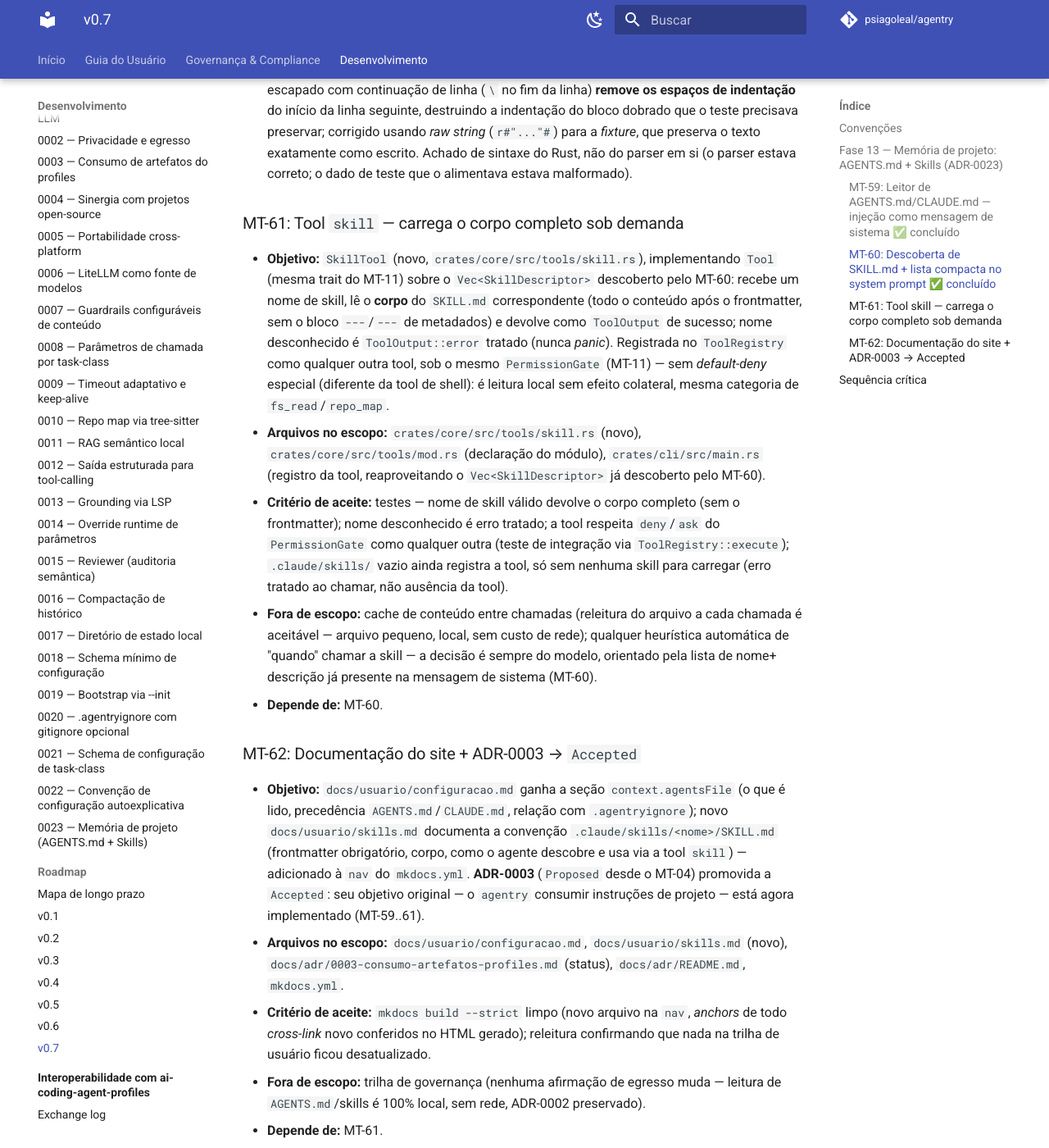
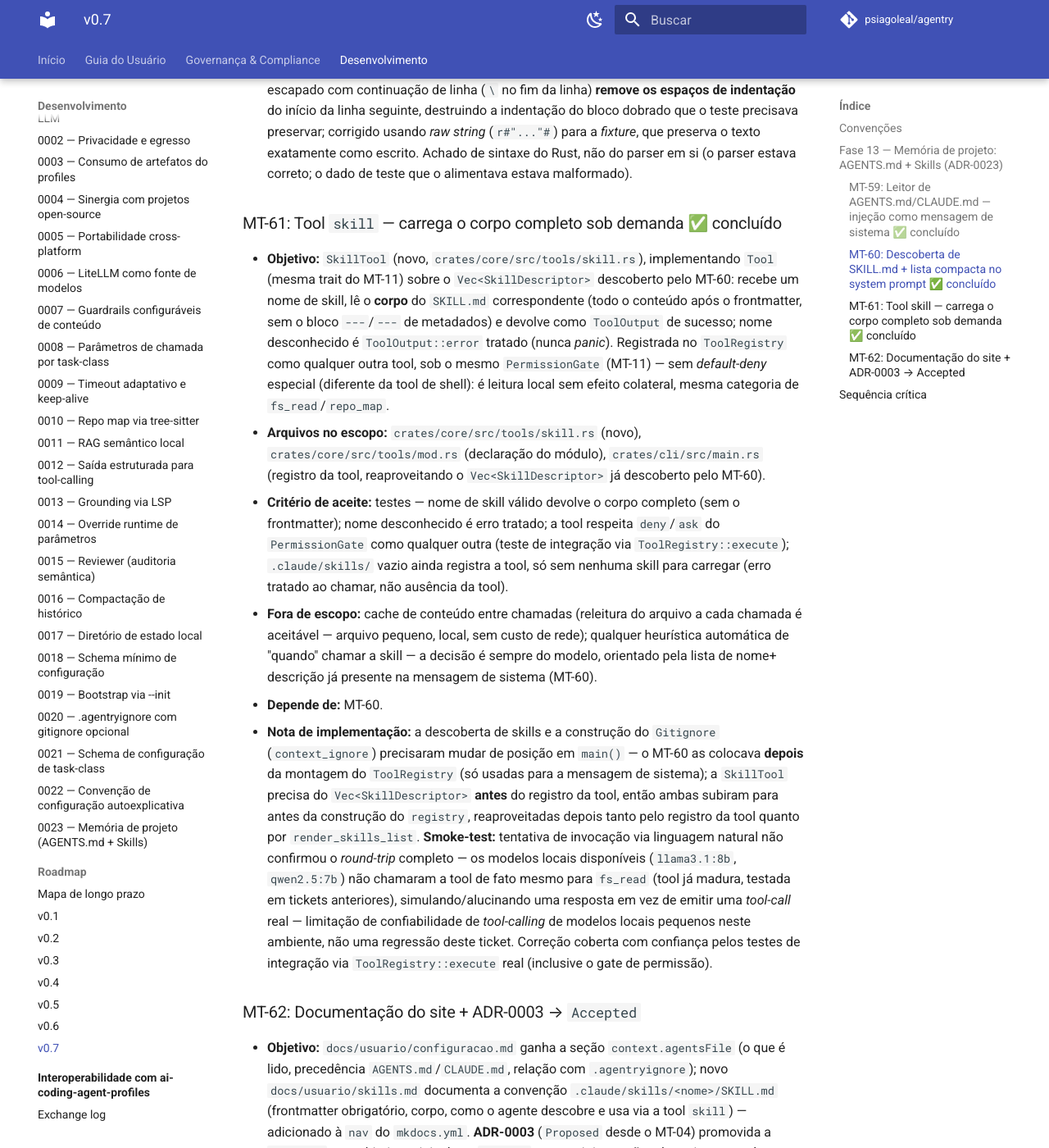
Before and after one commit to psiagoleal/agentry, an MkDocs documentation site: the page built from docs/roadmap-v0.7.md, in a window 1280 px wide and 1400 px high, scrolled down 2455 px. Shown: the whole window at 82% size. Built offline with MkDocs 1.6.1 and Material for MkDocs 9.7.7, drawn with Linux system fonts in a browser that asks for light colours; comment, search, counter and statistics services are not loaded.

Commit message:
docs(handoff): marca MT-61 concluído; próximo passo é o MT-62 (fecha a Fase 13)
roadmap-v0.7.md e CURRENT-STATE.md refletem a tool skill funcionando
(testes de integração) e o achado do smoke-test sobre confiabilidade
de tool-calling dos modelos locais disponíveis neste ambiente.

{agente: Claude Code; modelo: claude-sonnet-5}

```diff
--- a/docs/roadmap-v0.7.md
+++ b/docs/roadmap-v0.7.md
@@ -87,7 +87,7 @@ nesta fase** — decisão explícita da ADR-0023 (parser de frontmatter próprio
   preserva o texto exatamente como escrito. Achado de sintaxe do Rust, não do parser em si (o
   parser estava correto; o dado de teste que o alimentava estava malformado).
 
-### MT-61: Tool `skill` — carrega o corpo completo sob demanda
+### MT-61: Tool `skill` — carrega o corpo completo sob demanda ✅ concluído
 - **Objetivo:** `SkillTool` (novo, `crates/core/src/tools/skill.rs`), implementando `Tool`
   (mesma trait do MT-11) sobre o `Vec<SkillDescriptor>` descoberto pelo MT-60: recebe um nome
   de skill, lê o **corpo** do `SKILL.md` correspondente (todo o conteúdo após o frontmatter,
@@ -109,6 +109,18 @@ nesta fase** — decisão explícita da ADR-0023 (parser de frontmatter próprio
   "quando" chamar a skill — a decisão é sempre do modelo, orientado pela lista de nome+
   descrição já presente na mensagem de sistema (MT-60).
 - **Depende de:** MT-60.
+- **Nota de implementação:** a descoberta de skills e a construção do `Gitignore`
+  (`context_ignore`) precisaram mudar de posição em `main()` — o MT-60 as colocava **depois**
+  da montagem do `ToolRegistry` (só usadas para a mensagem de sistema); a `SkillTool` precisa
+  do `Vec<SkillDescriptor>` **antes** do registro da tool, então ambas subiram para antes da
+  construção do `registry`, reaproveitadas depois tanto pelo registro da tool quanto por
+  `render_skills_list`. **Smoke-test:** tentativa de invocação via linguagem natural não
+  confirmou o *round-trip* completo — os modelos locais disponíveis (`llama3.1:8b`,
+  `qwen2.5:7b`) não chamaram a tool de fato mesmo para `fs_read` (tool já madura, testada em
+  tickets anteriores), simulando/alucinando uma resposta em vez de emitir uma *tool-call*
+  real — limitação de confiabilidade de *tool-calling* de modelos locais pequenos neste
+  ambiente, não uma regressão deste ticket. Correção coberta com confiança pelos testes de
+  integração via `ToolRegistry::execute` real (inclusive o gate de permissão).
 
 ### MT-62: Documentação do site + ADR-0003 → `Accepted`
 - **Objetivo:** `docs/usuario/configuracao.md` ganha a seção `context.agentsFile` (o que é
```
Also changed, not shown: docs/CURRENT-STATE.md (+28 -10 lines).
